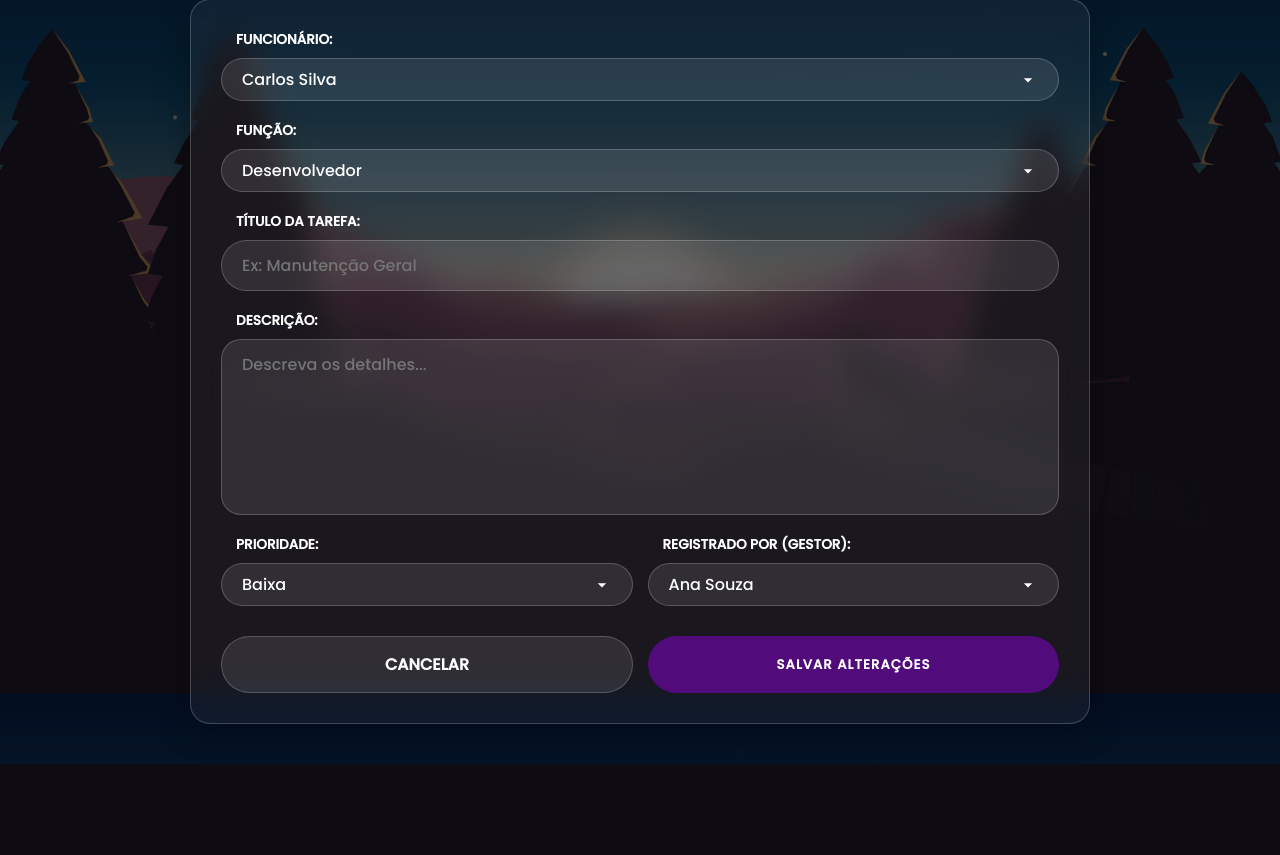
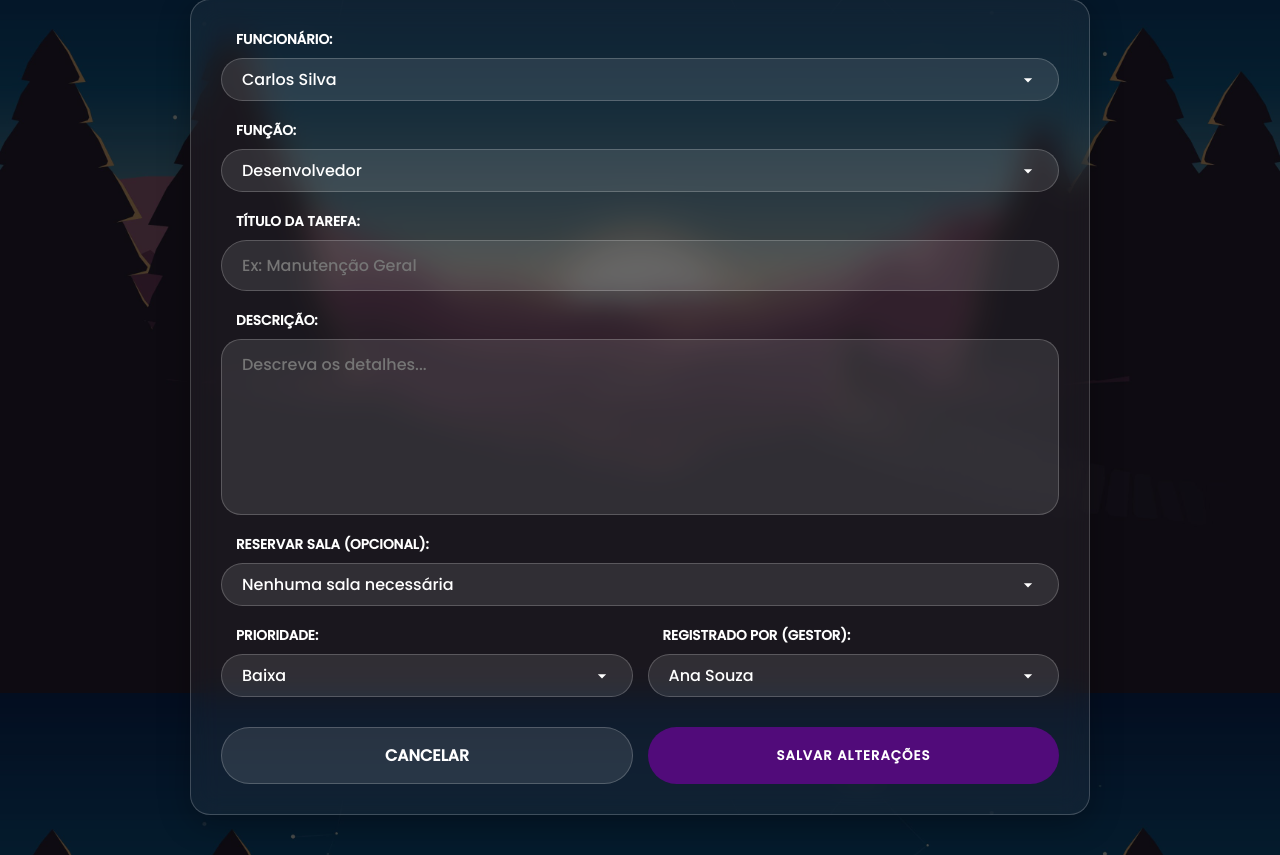
Before and after one commit to yasminmartiins/Gerenciador-de-Tarefas, a Flask app: page /editar/1 in a window 1280 px wide. Shown: the part 107-962 px from the top of the page. Before the commit the page ends 871 px from the top, so only its background shows below. Run offline with Flask 3, Linux system fonts and the light colour scheme; data comes from the database, SQL or seed files in the repository; both versions use the stored data as it was after the commit.

Commit message:
Nova Adiçao (Sala de reuniões)

```diff
--- a/CRUD/main.py
+++ b/CRUD/main.py
@@ -28,6 +28,7 @@ def index():
 @app.route('/criar', methods=['GET', 'POST'])
 def criar():
     if request.method == 'POST':
+        sala_id = request.form.get('sala_id')
         funcionario = request.form.get('funcionario')
         funcao = request.form.get('funcao')
         titulo = request.form.get('titulo')
@@ -35,13 +36,29 @@ def criar():
         prioridade = request.form.get('prioridade').lower()
         gestor = request.form.get('gestor')
 
-        models.inserir_tarefa(funcionario, funcao, titulo, descricao, prioridade, gestor)
+        if sala_id and sala_id != "":
+            conn = models.conectar()
+            cursor = conn.cursor()
+            cursor.execute("SELECT status FROM salas WHERE id = ?", (sala_id,))
+            sala = cursor.fetchone()
+            conn.close()
+
+            if sala and sala['status'] == 'Indisponível':
+                flash("Esta sala está reservada!")
+                return redirect(url_for('criar'))
+
+            models.reservar_sala(sala_id)
+        else:
+            sala_id = None
+
+        models.inserir_tarefa(sala_id,funcionario, funcao, titulo, descricao, prioridade, gestor)
         return redirect(url_for('status'))
 
     return render_template('criar_chamado.html',
                          funcionarios=models.listar_funcionarios(),
                          gestores=models.listar_gestores(),
-                         funcoes=models.listar_funcoes())
+                         funcoes=models.listar_funcoes(),
+                         salas=models.listar_salas())
 
 @app.route('/status')
 def status():
@@ -62,7 +79,8 @@ def editar(id):
             request.form.get('titulo'),
             request.form.get('descricao'),
             request.form.get('prioridade').lower(),
-            request.form.get('gestor')
+            request.form.get('gestor'),
+            request.form.get('sala_id')
         )
         return redirect(url_for('status'))
 
@@ -71,7 +89,8 @@ def editar(id):
                          tarefa=tarefa,
                          funcionarios=models.listar_funcionarios(),
                          gestores=models.listar_gestores(),
-                         funcoes=models.listar_funcoes())
+                         funcoes=models.listar_funcoes(),
+                         salas=models.listar_salas())
 
 @app.route('/atualizar_status', methods=['POST'])
 def atualizar_status():
--- a/CRUD/models.py
+++ b/CRUD/models.py
@@ -6,20 +6,29 @@ def conectar():
     conn.row_factory = sqlite3.Row
     return conn
 
-def inserir_tarefa(funcionario, funcao, titulo, descricao, prioridade, gestor):
+def inserir_tarefa(sala_id, funcionario, funcao, titulo, descricao, prioridade, gestor):
     conn = conectar()
     cursor = conn.cursor()
     cursor.execute('''
-        INSERT INTO tarefas (funcionario, funcao, titulo, descricao, prioridade, status, gestor, data_criacao)
-        VALUES (?, ?, ?, ?, ?, 'pendente', ?, datetime('now', 'localtime'))
-    ''', (funcionario, funcao, titulo, descricao, prioridade, gestor))
+        INSERT INTO tarefas (sala_id, funcionario, funcao, titulo, descricao, prioridade, status, gestor, data_criacao)
+        VALUES (?, ?, ?, ?, ?, ?, 'pendente', ?, datetime('now', 'localtime'))
+    ''', (sala_id, funcionario, funcao, titulo, descricao, prioridade, gestor))
     conn.commit()
     conn.close()
 
 def listar_todas_tarefas():
     conn = conectar()
     cursor = conn.cursor()
-    cursor.execute("SELECT *, datetime(data_criacao) as data_criacao FROM tarefas")
+    sql = '''
+        SELECT tarefas.id, tarefas.funcionario, tarefas.funcao, tarefas.titulo,
+               tarefas.descricao, tarefas.prioridade, tarefas.status, tarefas.gestor,
+               tarefas.sala_id,
+               salas.nome as nome_sala,
+               datetime(tarefas.data_criacao) as data_criacao
+        FROM tarefas
+        LEFT JOIN salas ON tarefas.sala_id = salas.id
+    '''
+    cursor.execute(sql)
     dados = cursor.fetchall()
     conn.close()
     return dados
@@ -32,35 +41,63 @@ def buscar_tarefa_por_id(id_tarefa):
     conn.close()
     return dado
 
-def atualizar_tarefa_completa(id_tarefa, funcionario, funcao, titulo, descricao, prioridade, gestor):
+def atualizar_tarefa_completa(id_tarefa, funcionario, funcao, titulo, descricao, prioridade, gestor, nova_sala_id):
     conn = conectar()
     cursor = conn.cursor()
+
+    cursor.execute("SELECT sala_id FROM tarefas WHERE id = ?", (id_tarefa,))
+    antiga_sala = cursor.fetchone()
+    antiga_sala_id = antiga_sala['sala_id'] if antiga_sala else None
+
+    if antiga_sala_id != nova_sala_id:
+        if antiga_sala_id:
+            cursor.execute("UPDATE salas SET status = 'Disponível' WHERE id = ?", (antiga_sala_id,))
+        if nova_sala_id and nova_sala_id != "":
+            cursor.execute("UPDATE salas SET status = 'Indisponível' WHERE id = ?", (nova_sala_id,))
+
     cursor.execute('''
         UPDATE tarefas
-        SET funcionario = ?, funcao = ?, titulo = ?, descricao = ?, prioridade = ?, gestor = ?
+        SET funcionario = ?, funcao = ?, titulo = ?, descricao = ?, prioridade = ?, gestor = ?, sala_id = ?
         WHERE id = ?
-    ''', (funcionario, funcao, titulo, descricao, prioridade, gestor, id_tarefa))
+    ''', (funcionario, funcao, titulo, descricao, prioridade, gestor, nova_sala_id if nova_sala_id != "" else None, id_tarefa))
+
     conn.commit()
     conn.close()
 
 def atualizar_status(id_tarefa, novo_status):
     conn = conectar()
     cursor = conn.cursor()
+
     if novo_status == 'concluido':
+        cursor.execute("SELECT sala_id FROM tarefas WHERE id = ?", (id_tarefa,))
+        tarefa = cursor.fetchone()
+        if tarefa and tarefa['sala_id']:
+            cursor.execute("UPDATE salas SET status = 'Disponível' WHERE id = ?", (tarefa['sala_id'],))
+
         cursor.execute('''
             UPDATE tarefas
             SET status = ?, data_conclusao = datetime('now', 'localtime')
+
             WHERE id = ?
         ''', (novo_status, id_tarefa))
     else:
         cursor.execute('UPDATE tarefas SET status = ?, data_conclusao = NULL WHERE id = ?', (novo_status, id_tarefa))
+
     conn.commit()
     conn.close()
 
 def excluir_tarefa(id_tarefa):
     conn = conectar()
     cursor = conn.cursor()
+
+    cursor.execute("SELECT sala_id FROM tarefas WHERE id = ?", (id_tarefa,))
+    tarefa = cursor.fetchone()
+
+    if tarefa and tarefa['sala_id']:
+        cursor.execute("UPDATE salas SET status = 'Disponível' WHERE id = ?", (tarefa['sala_id'],))
+
     cursor.execute('DELETE FROM tarefas WHERE id = ?', (id_tarefa,))
+
     conn.commit()
     conn.close()
 
@@ -149,5 +186,28 @@ def excluir_anexo(id_anexo):
         conn.close()
         return nome_arquivo
 
+def listar_salas():
+    conn = conectar()
+    cursor = conn.cursor()
+    # Buscamos o ID, Nome e o Status para sinalizar no front
+    cursor.execute("SELECT id, nome, status FROM salas")
+    salas = cursor.fetchall()
+    conn.close()
+    return salas
+
+def reservar_sala(sala_id):
+    conn = conectar()
+    cursor = conn.cursor()
+    cursor.execute("UPDATE salas SET status = 'Indisponível' WHERE id = ?", (sala_id,))
+    conn.commit()
+    conn.close()
+
+def liberar_sala(sala_id):
+    conn = conectar()
+    cursor = conn.cursor()
+    cursor.execute("UPDATE salas SET status = 'Disponível' WHERE id = ?", (sala_id,))
+    conn.commit()
+    conn.close()
+
     conn.close()
     return None
--- a/CRUD/static/JavaScript/modal-status.js
+++ b/CRUD/static/JavaScript/modal-status.js
@@ -36,7 +36,7 @@ async function carregarAnexos(id) {
     }
 }
 
-async function abrirModal(titulo, id, func, gestor, descricao, setor) {
+async function abrirModal(titulo, id, func, gestor, descricao, setor, sala) {
     tarefaAtualId = id;
 
     document.getElementById('modal_titulo').innerText = titulo;
@@ -44,6 +44,7 @@ async function abrirModal(titulo, id, func, gestor, descricao, setor) {
     document.getElementById('modal_func').innerText = func;
     document.getElementById('modal_gestor').innerText = gestor;
     document.getElementById('modal_setor').innerText = setor;
+    document.getElementById('modal_sala').innerText = sala;
 
     const listaDiv = document.getElementById('lista_comentarios');
     listaDiv.innerHTML = "Carregando...";
@@ -74,8 +75,9 @@ function recarregarDadosModal() {
     const set = document.getElementById('modal_setor').innerText;
     const fun = document.getElementById('modal_func').innerText;
     const ges = document.getElementById('modal_gestor').innerText;
+    const sal = document.getElementById('modal_sala').innerText;
 
-    abrirModal(tit, tarefaAtualId, fun, ges, desc, set);
+    abrirModal(tit, tarefaAtualId, fun, ges, desc, set, sal);
 }
 
 async function adicionarComentario() {
--- a/CRUD/templates/editar_chamado.html
+++ b/CRUD/templates/editar_chamado.html
@@ -38,6 +38,25 @@
             <label>Descrição:</label>
             <textarea name="descricao" rows="6" placeholder="Descreva os detalhes..." required>{{ tarefa['descricao'] }}</textarea>
 
+            <label for="sala_id">Reservar Sala (Opcional):</label>
+            <select name="sala_id" id="sala_id">
+                <option value="">Nenhuma sala necessária</option>
+                {% for sala in salas %}
+                    <option value="{{ sala.id }}"
+                        {% if tarefa['sala_id'] and sala.id|int == tarefa['sala_id']|int %}
+                            selected
+                        {% elif sala.status == 'Indisponível' %}
+                            disabled
+                        {% endif %}>
+
+                        {{ sala.nome }}
+                        {% if sala.status == 'Indisponível' and (not tarefa['sala_id'] or sala.id|int != tarefa['sala_id']|int) %}
+                            (OCUPADA)
+                        {% endif %}
+                    </option>
+                {% endfor %}
+            </select>
+
             <div style="display: grid; grid-template-columns: 1fr 1fr; gap: 15px;">
                 <div>
                     <label>Prioridade:</label>
--- a/CRUD/templates/modal_status.html
+++ b/CRUD/templates/modal_status.html
@@ -37,6 +37,11 @@
                     <div class="item_detalhe">
                         <label>Função</label>
                         <p id="modal_setor" style="margin-bottom: 20px"></p>
+                    </div>
+
+                    <div class="item_detalhe">
+                        <label>Sala Reservada</label>
+                        <p id="modal_sala" style="margin-bottom: 20px"></p>
                     </div>
 
                     <div class="secao_modal">
--- a/CRUD/templates/status_chamado.html
+++ b/CRUD/templates/status_chamado.html
@@ -22,7 +22,7 @@
     {% macro desenhar_cartao(tarefa) %}
 
     <div class="cartao_chamado"
-     id="card-{{ tarefa['id'] }}" onclick="abrirModal(`{{ tarefa['titulo'] }}`, `{{ tarefa['id'] }}`, `{{ tarefa['funcionario'] }}`, `{{ tarefa['gestor'] }}`, `{{ tarefa['descricao'] }}`, `{{ tarefa['funcao'] }}`)"
+     id="card-{{ tarefa['id'] }}" onclick="abrirModal(`{{ tarefa['titulo'] }}`, `{{ tarefa['id'] }}`, `{{ tarefa['funcionario'] }}`, `{{ tarefa['gestor'] }}`, `{{ tarefa['descricao'] }}`, `{{ tarefa['funcao'] }}`, `{{ tarefa['nome_sala'] or 'Nenhuma' }}`)"
      draggable="true" ondragstart="drag(event)" ondragend="dragEnd(event)">
         <div class="cabecalho_cartao">
             <div class="prioridade_nivel {{ tarefa['prioridade'] | lower }}">
```
Also changed, not shown: CRUD/database.py (+16 -1 lines), CRUD/templates/criar_chamado.html (+10 -0 lines), CRUD/app.db.
